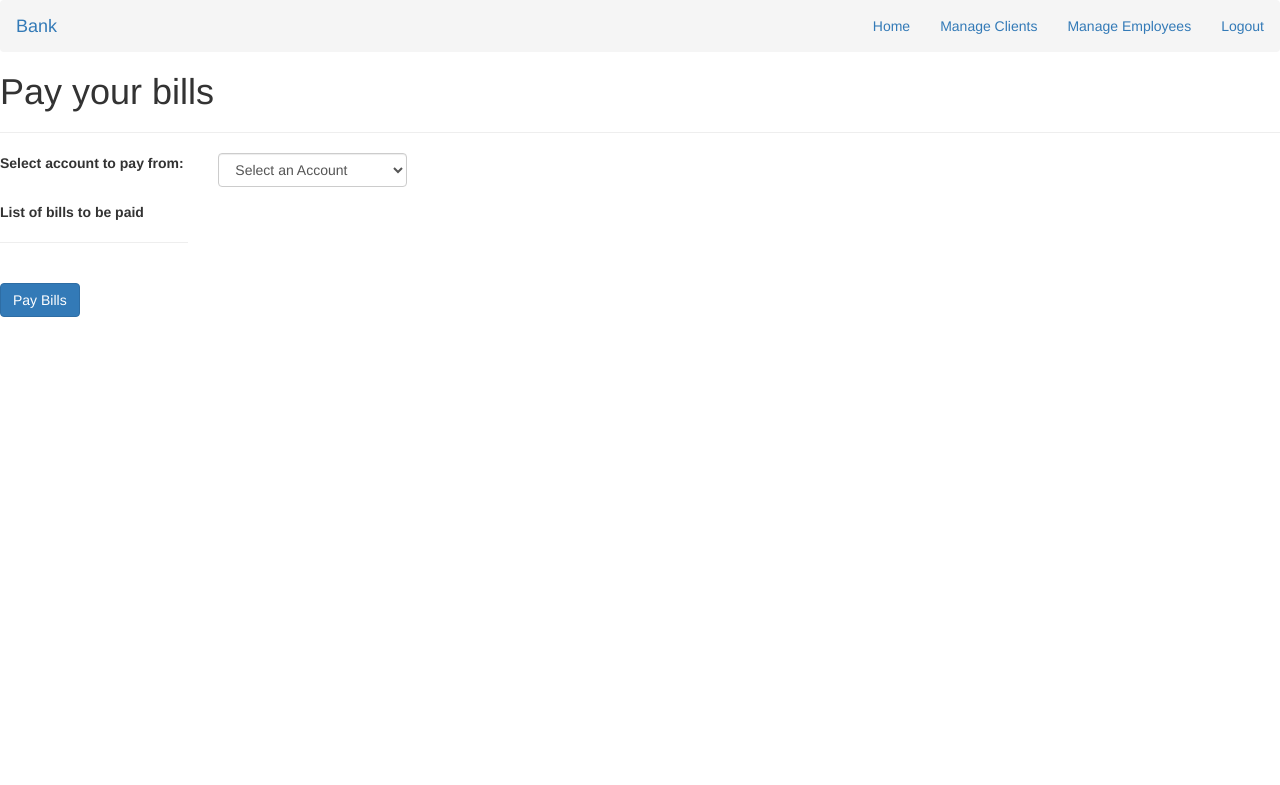
After one commit to RemusCM/COMP353-MainProject, a PHP site: page /bills.php in a window 1280 px wide. The commit adds this page. Shown: the top 785 px of the page. Run offline with PHP 8.4, Linux system fonts and the light colour scheme; the visitor is signed in with stand-in values (Sample User, id 1); data that the repository does not hold is empty; some libraries are stand-ins or nearby versions.

Commit message:
#41 Completed paying bills off. Won't make the add new bills, as not part of requirements.

```diff
--- /dev/null
+++ b/bills.php
@@ -0,0 +1,138 @@
+<?php
+
+
+require_once("config/db.php");
+
+
+require_once("classes/Login.php");
+session_start();
+
+
+// Create connection
+$conn = mysqli_connect(DB_HOST, DB_USER,DB_PASS,DB_NAME);
+// Check connection
+if ($conn->connect_error) {
+    die("Connection failed: " . $conn->connect_error);
+}
+
+
+//Here are the queries to use for transferring money from an account to another.
+//From: All accounts except foreign currency and Mortgage type loans, and loans and credits balance<lent limit
+//From Checkings accounts query
+$sql_checking_from = "SELECT DISTINCT checking.account_number, balance, account_type FROM account, checking WHERE client_id = '" . $_SESSION['client_id'] . "' AND checking.account_number = account.account_number AND balance > 0.00;";
+$result_checking_from = $conn->query($sql_checking_from);
+
+//From Savings accounts query
+$sql_savings_from = "SELECT DISTINCT savings.account_number, balance, account_type FROM account, savings WHERE client_id = '" . $_SESSION['client_id'] . "' AND savings.account_number = account.account_number AND balance>0.00;";
+$result_savings_from = $conn->query($sql_savings_from);
+
+//From Credit accounts query
+$sql_credit_from = "SELECT DISTINCT credit.account_number, balance, account_type FROM account, credit WHERE client_id = '" . $_SESSION['client_id'] . "' AND credit.account_number = account.account_number AND balance < credit_limit;";
+$result_credit_from = $conn->query($sql_credit_from);
+
+//From Loan accounts query
+$sql_loan_from = "SELECT DISTINCT loan.account_number, balance, account_type FROM account, loan WHERE client_id = '" . $_SESSION['client_id'] . "' AND loan.account_number = account.account_number AND balance< loan_limit AND type<>'mortgage';";
+$result_loan_from = $conn->query($sql_loan_from);
+
+
+//Here we make the query to get all the bills that have not been paid related to that client_id.
+$sql_client_bills = "SELECT DISTINCT bill_id, amount FROM bills WHERE client_id = '" . $_SESSION['client_id'] . "' AND is_paid = 0 ";
+$result_client_bills = $conn->query($sql_client_bills);
+
+include("views/menu.php");
+
+
+?>
+
+<!doctype html>
+<html lang="en">
+<head>
+
+    <link rel="stylesheet" href="https://maxcdn.bootstrapcdn.com/bootstrap/3.3.7/css/bootstrap.min.css">
+
+    <title>Pay your bills.</title>
+</head>
+<body>
+
+
+<form method="post" action="index.php" id="pay-bills" name="pay-bills">
+    <h1>Pay your bills</h1>
+    <hr>
+    <div id="fromRow" class="form-group row">
+        <label for="from" class="col-sm-2 col-form-label">Select account to pay from:</label>
+        <div class="col-sm-2">
+            <select name='from' id="from" class="form-control" required>
+                <option value="" disabled selected hidden>Select an Account</option>
+                <?php
+                if($result_checking_from -> num_rows >0) {
+                    while ($row = $result_checking_from->fetch_assoc()) {
+                        $account_number = $row["account_number"];
+                        $balance = $row["balance"];
+                        $account_type = $row["account_type"];
+                        echo "<option value='$account_number|$balance|$account_type'>$account_number --- $balance --- $account_type</option>";
+                    }
+                }
+                if($result_savings_from -> num_rows >0) {
+                    while ($row = $result_savings_from->fetch_assoc()) {
+                        $account_number = $row["account_number"];
+                        $balance = $row["balance"];
+                        $account_type = $row["account_type"];
+                        echo "<option value='$account_number|$balance|$account_type'>$account_number --- $balance --- $account_type</option>";
+                    }
+                }
+                if($result_credit_from -> num_rows >0) {
+                    while ($row = $result_credit_from->fetch_assoc()) {
+                        $account_number = $row["account_number"];
+                        $balance = $row["balance"];
+                        $account_type = $row["account_type"];
+                        echo "<option value='$account_number|$balance|$account_type'>$account_number --- $balance --- $account_type</option>";
+                    }
+                }
+                if($result_loan_from -> num_rows >0) {
+                    while ($row = $result_loan_from->fetch_assoc()) {
+                        $account_number = $row["account_number"];
+                        $balance = $row["balance"];
+                        $account_type = $row["account_type"];
+                        echo "<option value='$account_number|$balance|$account_type'>$account_number --- $balance --- $account_type --- " . $row["type"] . "</option>";
+                    }
+                }
+                ?>
+            </select>
+
+        </div>
+
+    </div>
+
+    <div id="bills-list-row" name="bills-list-row" class="form-group row">
+        <label for="list-of-bills" class="col-sm-2 col-form-label">List of bills to be paid<hr></label>
+
+            <div class="col-sm-2">
+                <?php
+                if($result_client_bills -> num_rows >0){
+                    while($row = $result_client_bills->fetch_assoc()){
+                        echo"<br>";
+                        $bill_id = $row["bill_id"];
+                        $amount = $row["amount"];
+                        echo "<input type=\"checkbox\" name=\"bills_list[]\" value='$bill_id|$amount'> ".$bill_id."----".$amount." ";
+
+                    }
+
+
+                }
+
+                ?>
+
+            </div>
+
+
+
+    </div>
+
+
+
+                <button type="submit" class="btn btn-primary" id="pay-bills" name="pay-bills">Pay Bills</button>
+
+</form>
+
+</body>
+</html>
--- a/index.php
+++ b/index.php
@@ -31,6 +31,8 @@ require_once("classes/AccountMoneyTransfer.php");
 
 require_once("classes/InteracTransfer.php");
 
+require_once("classes/PayBills.php");
+
 // create a login object. when this object is created, it will do all login/logout stuff automatically
 // so this single line handles the entire login process. in consequence, you can simply ...
 $login = new Login();
@@ -47,6 +49,7 @@ if ($login->isUserLoggedIn() == true) {
         $clientNotified = new ClientNotified();
         $clientMoneyTransfer = new AccountMoneyTransfer();
         $clientInteracTransfer = new InteracTransfer();
+        $clientPayBills = new payBills;
         include("views/list_accounts.php");
     }
 
--- a/views/menu.php
+++ b/views/menu.php
@@ -36,23 +36,24 @@ else {
 if($isAdmin){
     ?>
     <nav class="navbar navbar-expand-lg navbar-light bg-light">
-        <a class="navbar-brand" href="../index.php">Bank</a>
+        <a class="navbar-brand" href="index.php">Bank</a>
         <div class="navigationLinks">
-            <a class="nav-item nav-link active" href="../index.php">Home</a>
+            <a class="nav-item nav-link active" href="index.php">Home</a>
             <a class="nav-item nav-link" href="manage_clients.php">Manage Clients</a>
             <a class="nav-item nav-link" href="manage_employees.php">Manage Employees</a>
-            <a class="nav-item nav-link" href="../index.php?logout">Logout</a>
+            <a class="nav-item nav-link" href="index.php?logout">Logout</a>
         </div>
     </nav>
     <?php
 }else{
     ?>
     <nav class="navbar navbar-expand-lg navbar-light bg-light">
-        <a class="navbar-brand" href="../index.php">Bank</a>
+        <a class="navbar-brand" href="index.php">Bank</a>
         <div class="navigationLinks">
-            <a class="nav-item nav-link active" href="../index.php">Accounts</a>
+            <a class="nav-item nav-link active" href="index.php">Accounts</a>
+            <a class="nav-item nav-link" href="bills.php">Your Bills</a>
             <a class="nav-item nav-link" href="create_account.php">Create an Account</a>
-            <a class="nav-item nav-link" href="../index.php?logout">Logout</a>
+            <a class="nav-item nav-link" href="index.php?logout">Logout</a>
         </div>
     </nav>
 
```
Also changed, not shown: classes/PayBills.php (added, +201 -0 lines).
